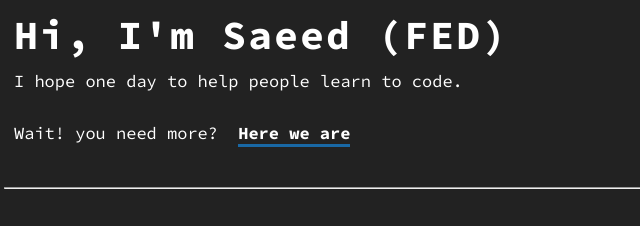
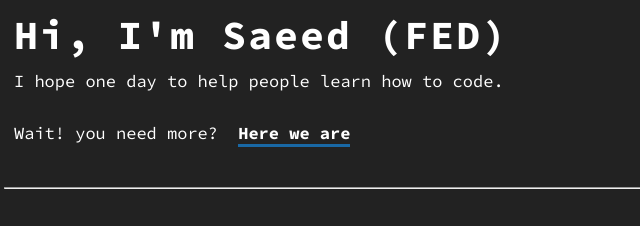
Before and after one commit to saeeedhany/Whoami, a plain HTML site: page homeCv.htm in a window 1280 px wide. Shown: the part 239-465 px from the top of the page, 26-666 px from the left. Drawn offline with nearby package versions, Linux system fonts and the light colour scheme.

Commit message:
just add the word how :D

```diff
--- a/homeCv.htm
+++ b/homeCv.htm
@@ -34,7 +34,7 @@
 
   <div class="nav-context" id="nav-context">
       <h1 class="say-hi">Hi, I'm Saeed (FED)</h1>
-      <p class="simple-info" id="simple-info">I hope one day to help people learn to code.</p>
+      <p class="simple-info" id="simple-info">I hope one day to help people learn how to code.</p>
       <p class="what-is-come-next">Wait! you need more? <a href="moreInfo.htm" class="strong-info">Here we are</a></p>
   </div>
    <hr>
```
